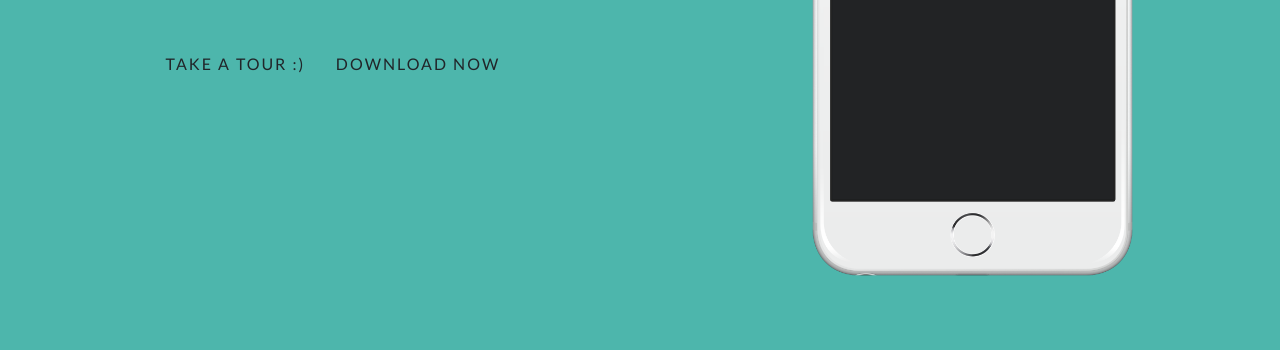
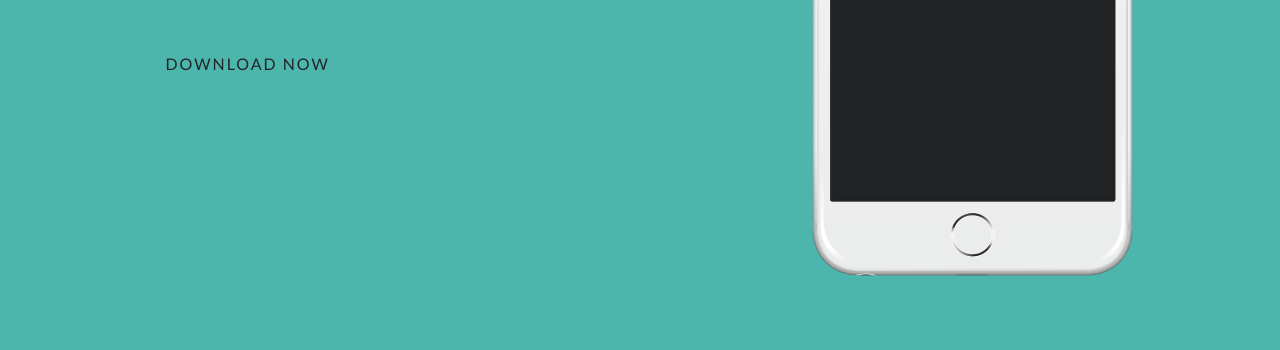
Before and after one commit to Picove/Picove.github.io, a website with bundled scripts: page index.html in a window 1280 px wide. Shown: the part 450-800 px from the top of the page. Built offline with nearby package versions, Linux system fonts and the light colour scheme; a web font is replaced by a local one.

Commit message:
Update index.html

```diff
--- a/index.html
+++ b/index.html
@@ -66,7 +66,6 @@ a {
         <div class="col-lg-7 my-auto">
           <div class="header-content mx-auto">
             <h1 class="mb-5">Relive your moments like never before with Picove!</h1>
-            <a href="#features" class="btn btn-outline btn-xl js-scroll-trigger">Take a tour :)</a>
             <a href="#download" class="btn btn-outline btn-xl js-scroll-trigger">Download now</a>
           </div>
         </div>
```
